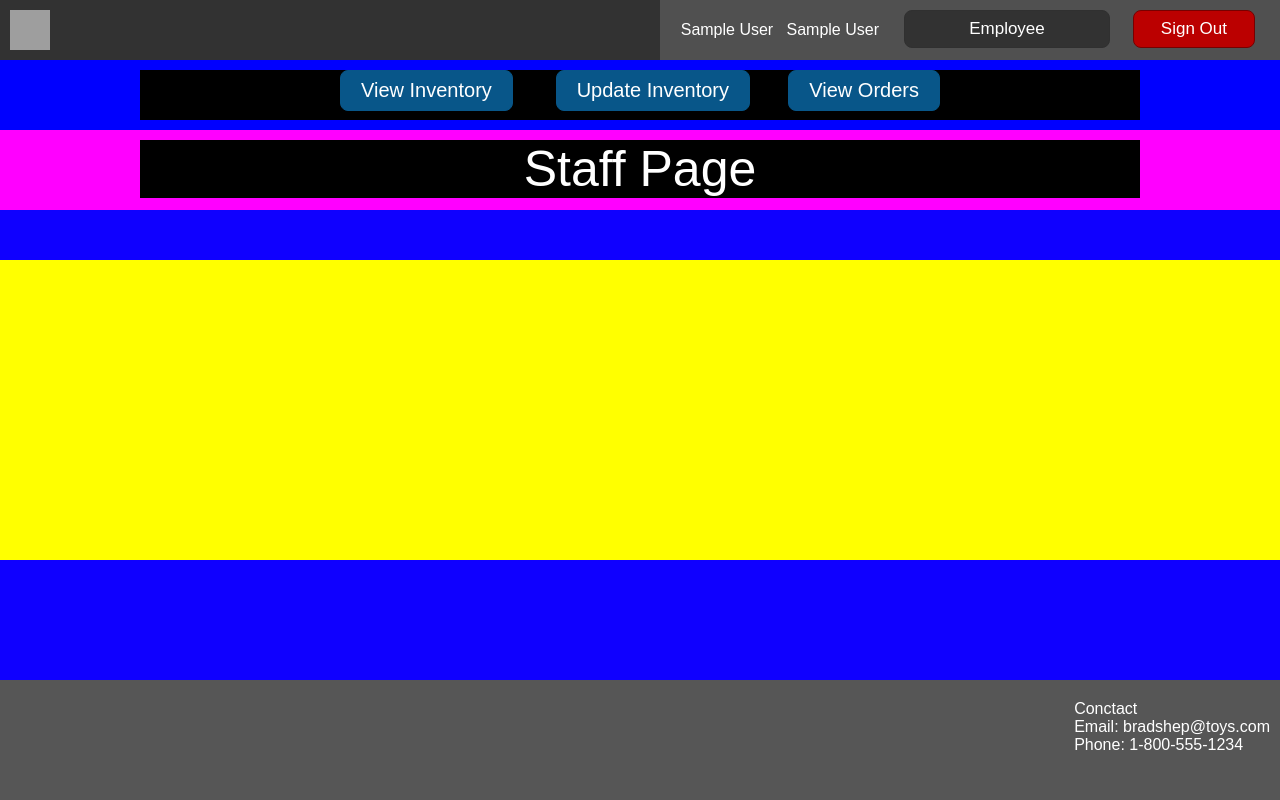
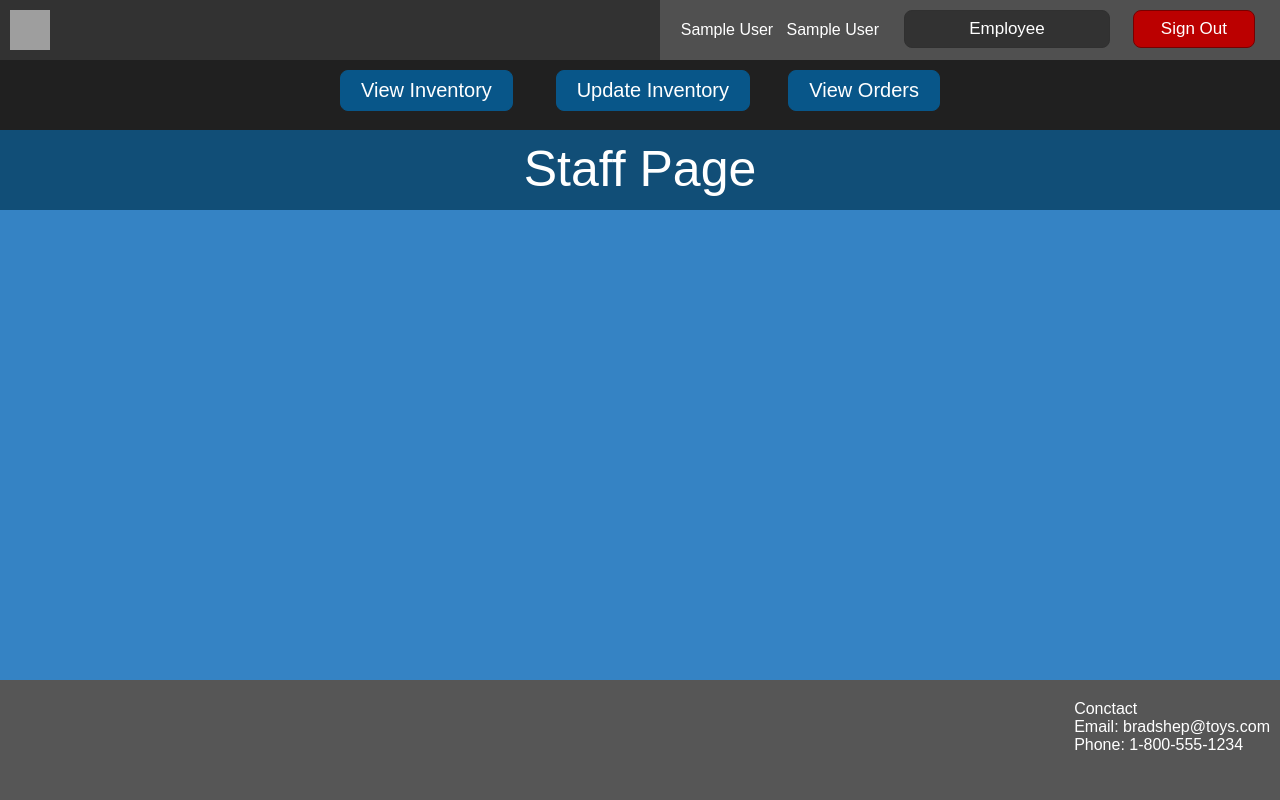
Before and after one commit to atbradshaw/bradsheptoysngames, a PHP site: page /staff_index.php in a window 1280 px wide. Run offline with PHP 8.4, Linux system fonts and the light colour scheme; the visitor is signed in with stand-in values (Sample User, id 1); data that the repository does not hold is empty; grey boxes are pictures that could not be loaded.

Commit message:
style improved

```diff
--- a/custom.css
+++ b/custom.css
@@ -26,7 +26,7 @@ div {
 }
 
 html, body {
-	 background:#5994CF;
+	 background:#3583C4;
 	 margin: 0;
 	 padding:0;
 	 height: 100%;
@@ -77,7 +77,7 @@ html, body {
 	text-align: center;
 	width:100%;
 	min-height:10px;
-	background: #ffff00;
+
 	font-family: arial;
 	color: #ffffff;
 	font-size: 16px;
@@ -91,7 +91,7 @@ html, body {
 	font-family: arial;
 	width:800px;
 	min-height:10px;
-	background: #2ff000;
+
 	left:50%;
 	transform:translate(-50%);
 }
@@ -130,7 +130,7 @@ html, body {
  .input-search{
     padding: 8px;
     border-radius: 3px;
-    border: 2px solid #5994CF;
+    border: 2px solid #3583C4;
     background: #ffffff;
     width: 400px;
     height:20px;
@@ -201,7 +201,7 @@ html, body {
 	text-decoration:none;
 }
 .staffBtn:hover {
-	background-color:#5994CF;
+	background-color:#3583C4;
 }
 
 .tableBtn{
@@ -220,7 +220,7 @@ html, body {
 	text-decoration:none;
 }
 .tableBtn:hover {
-	background-color:#5994CF;
+	background-color:#3583C4;
 }
 
 .showCartBtn{
@@ -294,7 +294,7 @@ html, body {
 	border: 0px;
 	display:inline-block;
 	cursor:pointer;
-	color:#5994CF;
+	color:#3583C4;
 	font-family:arial;
 	font-size:17px;
 	padding:8px 27px;
@@ -311,10 +311,10 @@ html, body {
 	position: absolute;
 	background-color: rgba(0,0,0,0);
 	border-radius:8px;
-	border:2px solid #5994CF;
+	border:2px solid #a0a0a0;
 	display:inline-block;
 	cursor:pointer;
-	color:#5994CF;
+	color:#a0a0a0;
 	font-family:arial;
 	font-size:17px;
 	padding:8px 27px;
@@ -323,8 +323,9 @@ html, body {
 	z-index:10004;
 }
 .staffLogInBtn:hover {
-	background-color:#5994CF;
-	color: #565656;
+	background-color:#a0a0a0;
+	border:2px solid #a0a0a0;
+	color: #505050;
 }
 
 .cancelBtn {
@@ -478,7 +479,7 @@ table th:last-child{
 }
 
 table tr:nth-child(odd){
-	background: #5994CF;
+	background: #3583C4;
 	color: #ffffff;
 }
 table tr:nth-child(even){
--- a/staff_index.php
+++ b/staff_index.php
@@ -48,10 +48,10 @@ include 'header_footer.php';
 
 
   <!-- Button Bar -->
-  <div class="bar" style="height:70px; background:#0000ff; top:0px; ">
+  <div class="bar" style="height:70px; background:#202020; top:0px; ">
 
     <!-- Button Box -->
-    <div class="box" style=" background:#000000; height:50px; top:10px; z-index=1000; width:1000px">
+    <div class="box" style=" height:50px; top:10px; z-index=1000; width:1000px">
 
       <!-- Buttons -->
       <?php if ($_SESSION['user_type'] == 'staff'){
@@ -73,8 +73,8 @@ include 'header_footer.php';
   </div>
 
   <!-- Subtitle -->
-  <div class="bar" style="height:80px; background:#ff00ff; bottom:0px;">
-    <div class="box" style="font-size:50px; top:10px; width:1000px; background:#000000;">
+  <div class="bar" style="height:80px; background:#114E77; bottom:0px;">
+    <div class="box" style="font-size:50px; top:10px; width:1000px;">
 
       <?php
           // all products
@@ -108,9 +108,9 @@ include 'header_footer.php';
   <!-- Order By Date Buttons -->
   <?php
     if(isset($_GET['type']) and $_GET['type'] == 'orders_by_date'){
-      echo '<div class="bar" style="height:60px; background:#fffff0; bottom:0px">';
+      echo '<div class="bar" style="height:60px; background:#ffffff; bottom:0px">';
 
-      echo" <div class=\"box\" style=\"font-size:50px; top:10px; height: 40px; width:500px; background:#000000\">
+      echo" <div class=\"box\" style=\"font-size:50px; top:10px; height: 40px; width:500px;\">
               <button class='staffBtn' style='left:0px' onclick=\"location.href='staff_index.php?type=orders_by_date&span=weeks'\">Week</button>
               <button class='staffBtn' style='right:190px' onclick=\"location.href='staff_index.php?type=orders_by_date&span=months'\">Month</button>
               <button class='staffBtn' style='right:0px' onclick=\"location.href='staff_index.php?type=orders_by_date&span=years'\">Year</button>
@@ -121,7 +121,7 @@ include 'header_footer.php';
   ?>
 
  <!-- Spacer -->
-  <div class="bar" style="height:50px; background:#0f00ff;">
+  <div class="bar" style="height:50px; ">
   </div>
 
   <!-- Table -->
@@ -157,7 +157,7 @@ include 'header_footer.php';
   </div>
 
  <!-- Spacer -->
-  <div class="bar" style="height:150px; background:#0f00ff;">
+  <div class="bar" style="height:150px; ">
   </div>
 
 <?php
```
Also changed, not shown: account_form.php (+4 -4 lines), index.php (+5 -5 lines).
